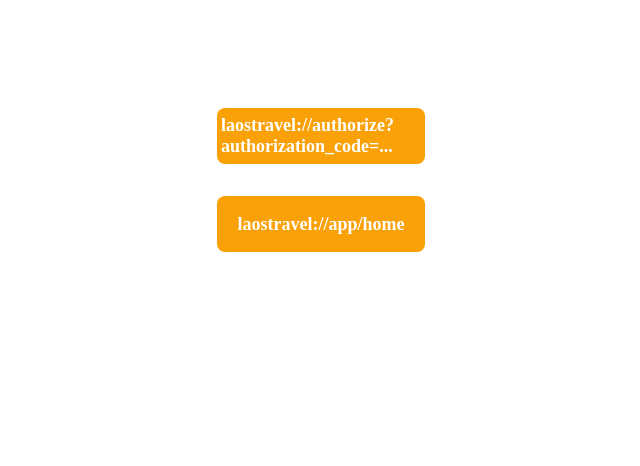
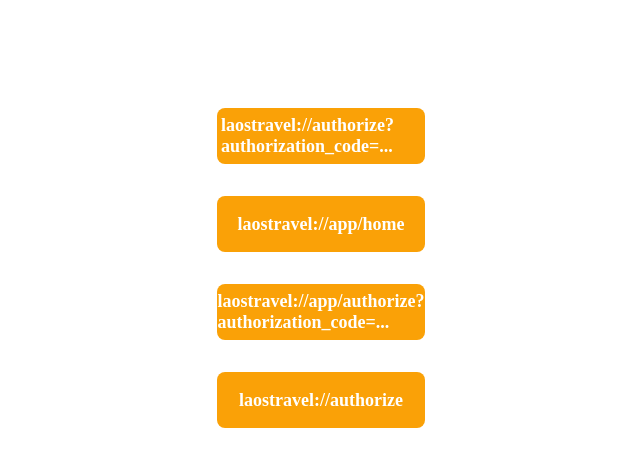
Before and after one commit to nguyenviet3057/test, a plain HTML site: page index.html in a window 1280 px wide. Shown: the whole page, without its empty margins (319-959 px from the left). Drawn offline with Linux system fonts and the light colour scheme.

Commit message:
test more scheme link

```diff
--- a/index.html
+++ b/index.html
@@ -34,6 +34,8 @@
 	<div class="container">
 		<a class="button" href="laostravel://authorize?authorization_code=UWu1V64EP4IOvMiZ81dhW3N1XhsNMvQdviGkCCpc2Ue_ypOax3eGYcPHGJ_KG5oXHuHFzKyqyGGcc1oy">laostravel://authorize?authorization_code=...</a>
 		<a class="button" href="laostravel://app/home">laostravel://app/home</a>
+		<a class="button" href="laostravel://app/authorize?authorization_code=UWu1V64EP4IOvMiZ81dhW3N1XhsNMvQdviGkCCpc2Ue_ypOax3eGYcPHGJ_KG5oXHuHFzKyqyGGcc1oy">laostravel://app/authorize?authorization_code=...</a>
+		<a class="button" href="laostravel://authorize">laostravel://authorize</a>
 	</div>
 </body>
 </html>
```
